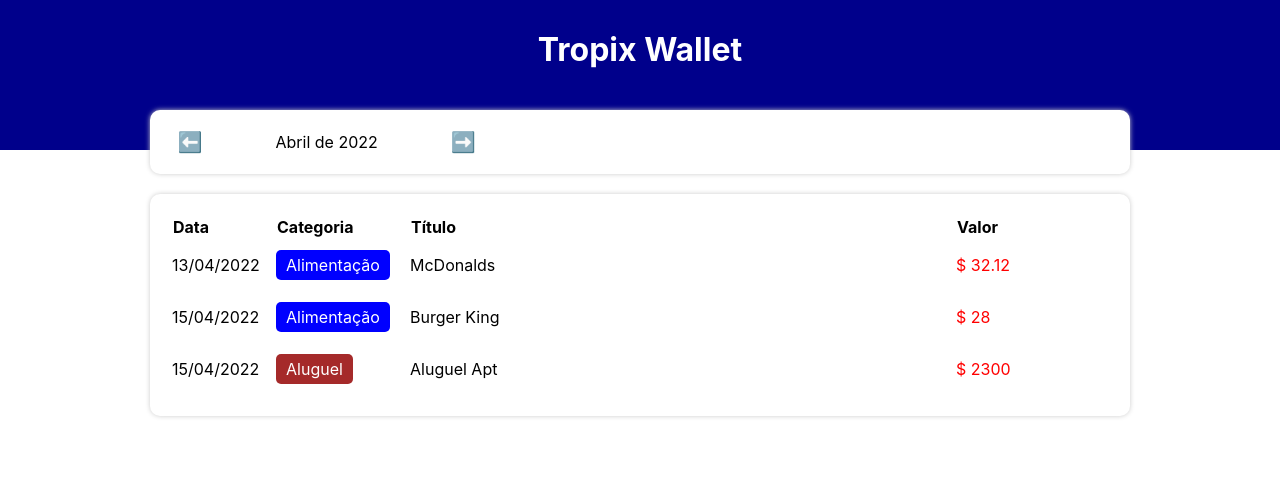
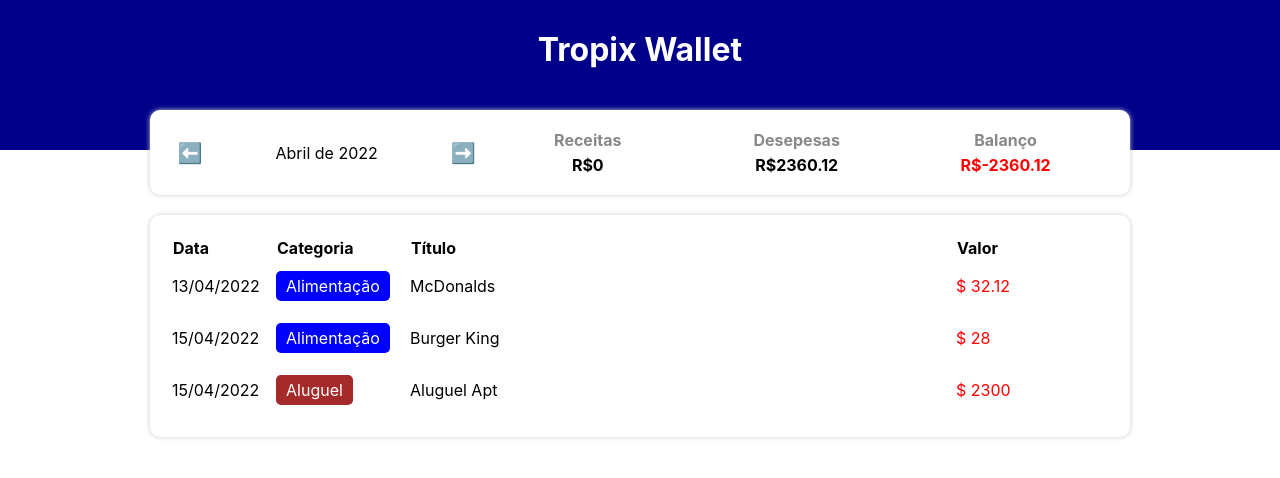
Before and after one commit to gregisb/tropix-wallet, a React (Create React App) app: page / in a window 1280 px wide. Shown: the top 478 px of the page. Built offline with nearby package versions, Linux system fonts and the light colour scheme.

Commit message:
display filtered income and expense data

```diff
--- a/src/App.tsx
+++ b/src/App.tsx
@@ -1,21 +1,37 @@
-import { useState, useEffect } from 'react';
-import * as C from './App.styles';
-import { Item } from './types/Item';
-import { categories } from './data/categories';
-import { items } from './data/items';
-import { getCurrentMonth, filterListByMonth } from './helpers/dateFilter';
-import { TableArea } from './components/TableArea';
-import { InfoArea } from './components/InfoArea';
+import { useState, useEffect } from "react";
+import * as C from "./App.styles";
+import { Item } from "./types/Item";
+import { categories } from "./data/categories";
+import { items } from "./data/items";
+import { getCurrentMonth, filterListByMonth } from "./helpers/dateFilter";
+import { TableArea } from "./components/TableArea";
+import { InfoArea } from "./components/InfoArea";
 
 const App = () => {
-
-    const [list, setList] = useState(items);
+  const [list, setList] = useState(items);
   const [filteredList, setFilteredList] = useState<Item[]>([]);
   const [currentMonth, setCurrentMonth] = useState(getCurrentMonth()); //atualiza o estado com o mês atual
+  const [income, setIncome] = useState(0);
+  const [expense, setExpense] = useState(0);
 
-  useEffect(()=> {
+  useEffect(() => {
     setFilteredList(filterListByMonth(list, currentMonth));
   }, [list, currentMonth]);
+
+  useEffect(() => {
+    let incomeCount = 0;
+    let expenseCount = 0;
+
+    for (let i in filteredList) {
+      if (categories[filteredList[i].category].expense) {
+        expenseCount += filteredList[i].value;
+      } else {
+        incomeCount += filteredList[i].value;
+      }
+    }
+    setIncome(incomeCount);
+    setExpense(expenseCount);
+  }, [filteredList])
 
   const handleMonthChange = (newMonth: string) => {
     setCurrentMonth(newMonth);
@@ -29,9 +45,11 @@
 
       <C.Body>
         <InfoArea
-              currentMonth={currentMonth}
-              onMonthChange={handleMonthChange}
-              />
+          currentMonth={currentMonth}
+          onMonthChange={handleMonthChange}
+          income={income}
+          expense={expense}
+        />
 
         {/* insert area */}
 
--- a/src/components/InfoArea/index.tsx
+++ b/src/components/InfoArea/index.tsx
@@ -1,12 +1,15 @@
 import * as C from "./styles";
 import { formatCurrentMonth } from "../../helpers/dateFilter";
+import { ResumeItem } from "../ResumeItem";
 
 type Props = {
   currentMonth: string;
   onMonthChange: (newMonth: string) => void;
+  income: number;
+  expense: number;
 };
 
-export const InfoArea = ({ currentMonth, onMonthChange }: Props) => {
+export const InfoArea = ({ currentMonth, onMonthChange, income, expense }: Props) => {
   const handlePrevMonth = () => {
     let [year, month] = currentMonth.split('-');
     let currentDate = new Date(parseInt(year), parseInt(month) - 1, 1);
@@ -29,7 +32,15 @@
         <C.MonthArrow onClick={handleNextMonth}>➡️</C.MonthArrow>
       </C.MonthArea>
 
-      <C.ResumeArea></C.ResumeArea>
+      <C.ResumeArea>
+        <ResumeItem title='Receitas' value={income} />
+        <ResumeItem title='Desepesas'value={expense} />
+        <ResumeItem
+            title='Balanço'
+            value={income - expense}
+            color={(income - expense < 0 ? 'red' : 'green')}
+        />
+      </C.ResumeArea>
     </C.Container>
   );
 };
--- /dev/null
+++ b/src/components/ResumeItem/index.tsx
@@ -0,0 +1,16 @@
+import * as C from './styles';
+
+type Props = {
+    title: string;
+    value: number;
+    color?: string;
+}
+
+export const ResumeItem = ({title, value, color}: Props) => {
+    return (
+        <C.Container>
+            <C.Title>{title}</C.Title>
+            <C.Info color={color}>R${value}</C.Info>
+        </C.Container>
+    );
+};
--- /dev/null
+++ b/src/components/ResumeItem/styles.ts
@@ -0,0 +1,18 @@
+import styled from "styled-components";
+
+export const Container = styled.div`
+    flex: 1;
+`;
+
+export const Title = styled.div`
+    text-align: center;
+    font-weight: bold;
+    color: #888;
+    margin-bottom: 5px;
+`;
+
+export const Info = styled.div<{ color?: string}>`
+    text-align: center;
+    font-weight: bold;
+    color: ${props => props.color ?? '#000' };
+`;
```
